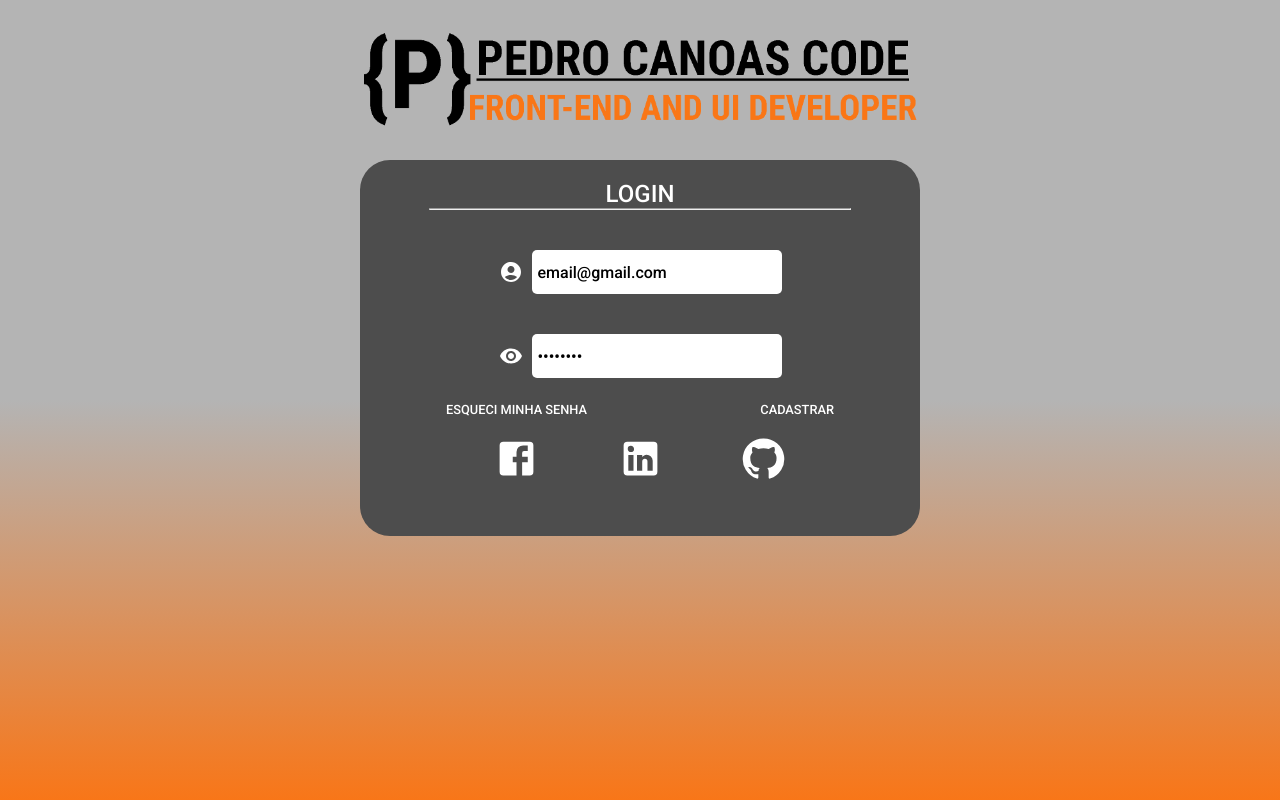
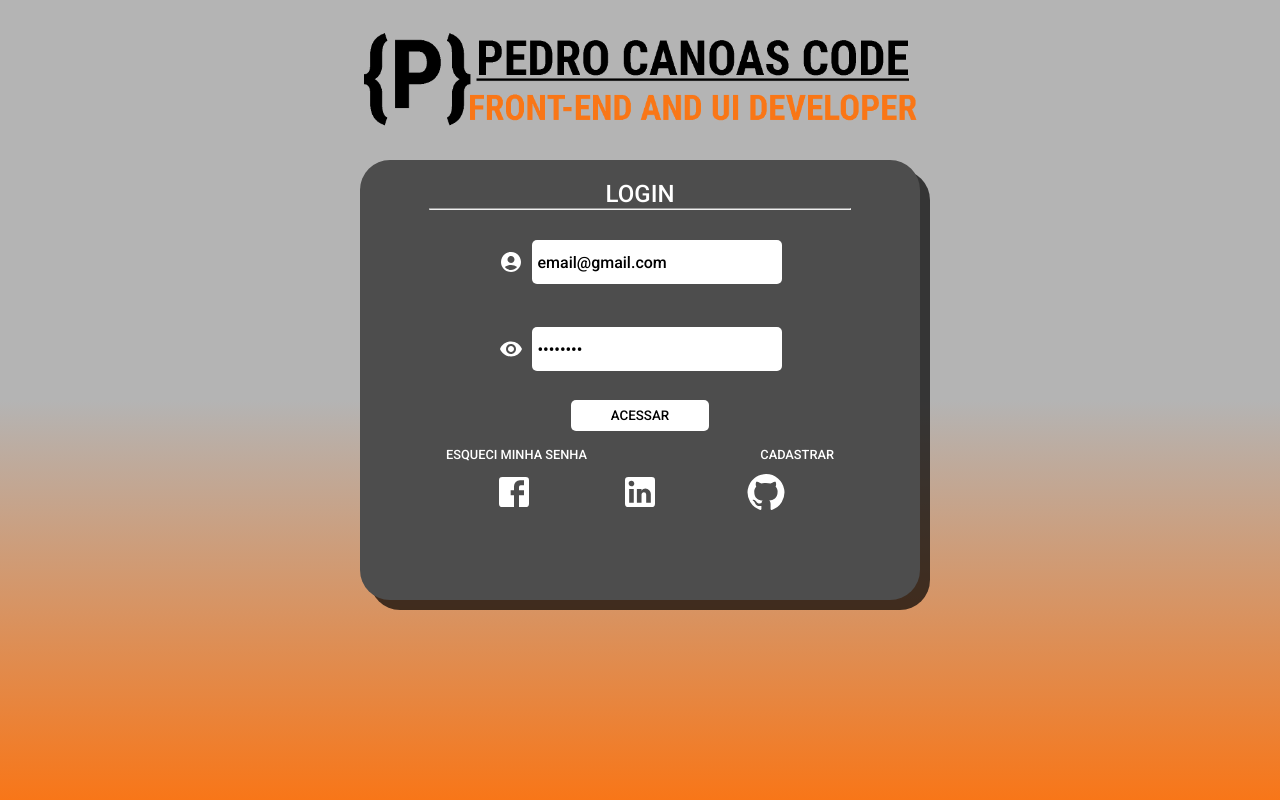
Before and after one commit to Pedrocanoas/Personal-Organization, a React (Create React App) app: page / in a window 1280 px wide. Built offline with nearby package versions, Linux system fonts and the light colour scheme.

Commit message:
Tela Login
Finalizando a tela de login; alterando estilizações; implementando a verificação dos campos a serem preenchidos

```diff
--- a/package.json
+++ b/package.json
@@ -15,15 +15,19 @@
     "@fortawesome/free-solid-svg-icons": "^5.15.4",
     "@fortawesome/react-fontawesome": "^0.1.17",
     "@material-ui/core": "^5.0.0-beta.5",
+    "@material-ui/styles": "^4.11.4",
     "@mui/icons-material": "^5.3.0",
     "@mui/material": "^5.3.0",
+    "@mui/styles": "^5.4.2",
     "@types/react": "^17.0.38",
     "@types/react-dom": "^17.0.11",
+    "formik": "^2.2.9",
     "prop-types": "15.7.2",
     "react": "^17.0.2",
     "react-dom": "^17.0.2",
     "react-scripts": "^5.0.0",
-    "styled-components": "^5.3.3"
+    "styled-components": "^5.3.3",
+    "yup": "^0.32.11"
   },
   "devDependencies": {
     "typescript": "3.8.3"
--- a/src/App.js
+++ /dev/null
@@ -1,91 +0,0 @@
-import React, { useState } from "react";
-import "./styles.css";
-import Logotipo from "./img/Logotipo.png";
-import GitHubIcon from "@mui/icons-material/GitHub";
-import LinkedInIcon from "@mui/icons-material/LinkedIn";
-import FacebookIcon from "@mui/icons-material/Facebook";
-import VisibilityIcon from "@mui/icons-material/Visibility";
-import VisibilityOffIcon from "@mui/icons-material/VisibilityOff";
-import AccountCircleIcon from "@mui/icons-material/AccountCircle";
-
-const styles = {
-  mediumIcon: {
-    width: 45,
-    height: 45,
-    cursor:'pointer'
-  },
-};
-
-export default function App() {
-  const [passwordView, setPasswordView] = useState(false);
-  const [iconView, setIconView] = useState({
-    cursor: "pointer",
-    display: "inline",
-  });
-  const [iconOff, setIconOff] = useState({
-    cursor: "pointer",
-    display: "none",
-  });
-  const togglePasswordView = () => {
-    setPasswordView(!passwordView); //false = ve senha
-    setIconView(passwordView ? iconView : iconOff);
-    if (passwordView) {
-      setIconView({ cursor: "pointer", display: "inline" });
-      setIconOff({ cursor: "pointer", display: "none" });
-    } else {
-      setIconView({ cursor: "pointer", display: "none" });
-      setIconOff({ cursor: "pointer", display: "inline" });
-    }
-  };
-  return (
-    <div className="App">
-      <img src={Logotipo} className="Logotipo" alt="Logotipo" />
-      <div className="square">
-        <div className="infos">
-          <h2>LOGIN</h2>
-          <hr width="75%"></hr>
-          <div className="username">
-            <AccountCircleIcon />
-            {/* <label>Username</label> */}
-            <input
-              className="username-input"
-              type="text"
-              defaultValue="email@gmail.com"
-            ></input>
-          </div>
-          <div className="password">
-            <VisibilityIcon
-              style={iconView}
-              onClick={() => togglePasswordView()}
-            />
-            <VisibilityOffIcon
-              style={iconOff}
-              onClick={() => togglePasswordView()}
-            />
-            {/* <label>Password</label> */}
-            <input
-              className="password-input"
-              type={passwordView ? "text" : "password"}
-              defaultValue="senha123"
-            ></input>
-          </div>
-          <div className="end-square">
-            <div className="footer">
-              <a href="forgot-password" className="forgot">
-                Esqueci minha senha
-              </a>
-              <a href="sign-in" className="singin">
-                cadastrar
-              </a>
-            </div>
-            <div className="icons">
-              <FacebookIcon style={styles.mediumIcon} />
-              <LinkedInIcon style={styles.mediumIcon} />
-              <GitHubIcon style={styles.mediumIcon} />
-            </div>
-          </div>
-        </div>
-      </div>
-    </div>
-  );
-}
--- /dev/null
+++ b/src/App.jsx
@@ -0,0 +1,128 @@
+import React, { useState } from "react";
+import { Formik, Field, Form, ErrorMessage } from "formik";
+import * as yup from "yup";
+import "./styles.css";
+import { makeStyles } from "@material-ui/styles";
+import Logotipo from "./img/Logotipo.png";
+import GitHubIcon from "@mui/icons-material/GitHub";
+import LinkedInIcon from "@mui/icons-material/LinkedIn";
+import FacebookIcon from "@mui/icons-material/Facebook";
+import VisibilityIcon from "@mui/icons-material/Visibility";
+import VisibilityOffIcon from "@mui/icons-material/VisibilityOff";
+import AccountCircleIcon from "@mui/icons-material/AccountCircle";
+
+const useStyles = makeStyles((theme) => ({
+  mediumIcon: {
+    minWidth: 40,
+    minHeight: 40,
+    cursor: "pointer",
+    "& :hover": { color: "#F87618" },
+  },
+}));
+
+export default function App() {
+  const classes = useStyles();
+  const [passwordView, setPasswordView] = useState(false);
+  const [iconView, setIconView] = useState({
+    cursor: "pointer",
+    display: "inline",
+  });
+  const [iconOff, setIconOff] = useState({
+    cursor: "pointer",
+    display: "none",
+  });
+  const togglePasswordView = () => {
+    setPasswordView(!passwordView); //false = ve senha
+    setIconView(passwordView ? iconView : iconOff);
+    if (passwordView) {
+      setIconView({ cursor: "pointer", display: "inline" });
+      setIconOff({ cursor: "pointer", display: "none" });
+    } else {
+      setIconView({ cursor: "pointer", display: "none" });
+      setIconOff({ cursor: "pointer", display: "inline" });
+    }
+  };
+
+  const handleClickLogin = (values) => console.log(values);
+
+  const validationLogin = yup.object().shape({
+    email: yup.string().email("Email inválido").required("Campo Obrigatório"),
+    password: yup
+      .string()
+      .min(6, "a senha deve conter no mínimo 6 caracteres")
+      .required("Campo Obrigatório"),
+  });
+
+  return (
+    <div className="App">
+      <img src={Logotipo} className="Logotipo" alt="Logotipo" />
+      <div className="square">
+        <Formik
+          initialValues={{ email: "email@gmail.com", password: "senha123" }}
+          onSubmit={handleClickLogin}
+          validationSchema={validationLogin}
+        >
+          <Form>
+            <div className="infos">
+              <h2>LOGIN</h2>
+              <hr width="75%"></hr>
+              <div className="username">
+                <AccountCircleIcon />
+                <Field
+                  className="username-input"
+                  type="text"
+                  defaultValue="email@gmail.com"
+                  name="email"
+                />
+                <ErrorMessage
+                  component="span"
+                  name="email"
+                  className="form-error"
+                />
+              </div>
+              <div className="password">
+                <VisibilityIcon
+                  style={iconView}
+                  onClick={() => togglePasswordView()}
+                />
+                <VisibilityOffIcon
+                  style={iconOff}
+                  onClick={() => togglePasswordView()}
+                />
+                <Field
+                  className="password-input"
+                  type={passwordView ? "text" : "password"}
+                  defaultValue="senha123"
+                  name="password"
+                />
+                <ErrorMessage
+                  component="span"
+                  name="password"
+                  className="form-error"
+                />
+              </div>
+              <button type="submit" className="submit">
+                Acessar
+              </button>
+              <div className="end-square">
+                <div className="footer">
+                  <a href="forgot-password" className="forgot">
+                    Esqueci minha senha
+                  </a>
+                  <a href="sign-in" className="singin">
+                    cadastrar
+                  </a>
+                </div>
+                <div className="icons">
+                  <FacebookIcon className={classes.mediumIcon} />
+                  <LinkedInIcon className={classes.mediumIcon} />
+                  <GitHubIcon className={classes.mediumIcon} />
+                </div>
+              </div>
+            </div>
+          </Form>
+        </Formik>
+      </div>
+    </div>
+  );
+}
--- a/src/styles.css
+++ b/src/styles.css
@@ -31,8 +31,9 @@
 .square {
   background-color: #4d4d4d;
   width: 70vh;
-  height: 47vh;
+  height: 55vh;
   border-radius: 30px;
+  box-shadow: 10px 10px rgba(0, 0, 0, 0.7);
 }
 
 .infos {
@@ -45,8 +46,9 @@
 .username, .password {
   display: grid;
   grid-template-columns: 25px 250px;
+  grid-template-rows: 40px 15px;
   grid-column-gap: 1vh;
-  padding-top: 5vh;
+  padding-top: 4vh;
   align-items: center;
 }
 
@@ -59,21 +61,39 @@
   height: 4vh;
 }
 
-.username-input:hover, .password-input:hover {
+.username-input:hover, .password-input:hover, .username-input:focus, .password-input:focus {
   box-shadow: inset 0px 0.3em 0.3em #b4b4b4;
 }
 
-.username-input:focus, .password-input:focus {
-  box-shadow: inset 0px 0.3em 0.3em #b4b4b4;
+.submit {
+  border-radius: 5px;
+  border: none;
+  padding: 1vh 5vh;
+  margin: 2vh;
+  transition: background-color 0.4s ease-in-out;
+  background-color: #ffffff;
 }
 
+
+.form-error {
+  grid-column-start: 1;
+  grid-column-end: 3;
+  grid-row-start: 2;
+  grid-row-end: 2;
+  color:#fc3131;
+  font-size: 0.7em;
+}
+
+.submit:hover {
+  background-color: #F87618;
+  cursor: pointer;
+}
 
 .end-square {
   width: 75%;
   display: grid;
   grid-template-columns: repeat(3, 1fr);
-  grid-auto-rows: 50px;
-  margin: 1vh 0;
+  grid-auto-rows: 25px;
 }
 
 .footer {
@@ -81,7 +101,7 @@
   grid-column-end: 4;
   grid-row-start: 1;
   grid-row-end: 1;
-  padding: 2vh;
+  padding: 0vh 2vh;
   display: flex;
   flex-direction: row;
   text-align: space-between;
@@ -91,21 +111,20 @@
 .forgot, .singin {
   font-size: 0.8em;
   color: #ffffff;
-  transition: 0.1s ease-in-out;
+  transition: 0.4s ease-in-out;
 }
 
 .forgot:hover, .singin:hover {
   color: #F87618;
 }
 
-.icons{
+.icons {
   grid-column-start: 1;
   grid-column-end: 4;
   grid-row-start: 2;
   grid-row-end: 2;
-  padding: 0 8vh;
+  padding: 0vh 8vh;
   display: flex;
   flex-direction: row;
-  text-align: space-between;
   justify-content: space-between;
 }
```
Also changed, not shown: 2 other files (tests, documents, lock files or other folders).
